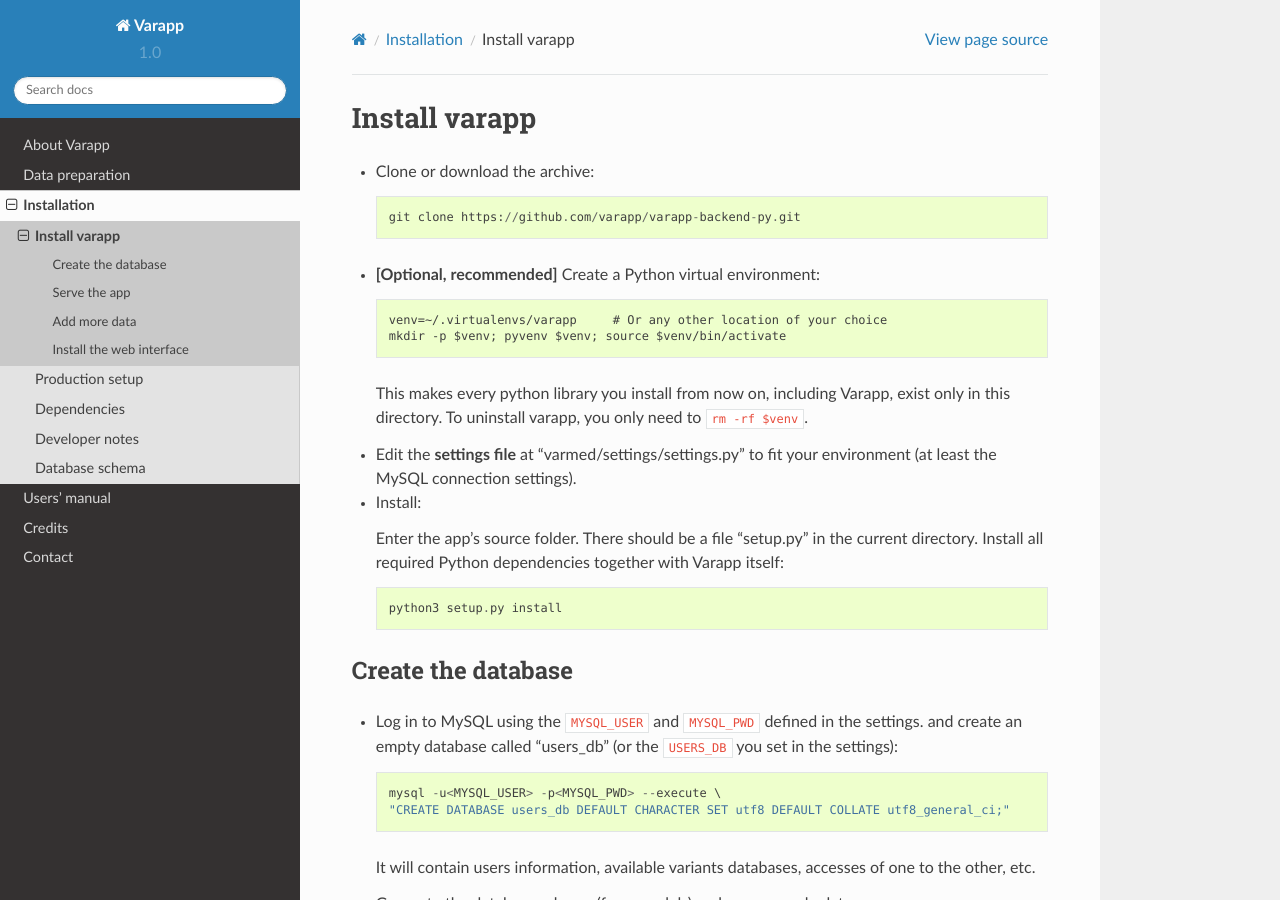
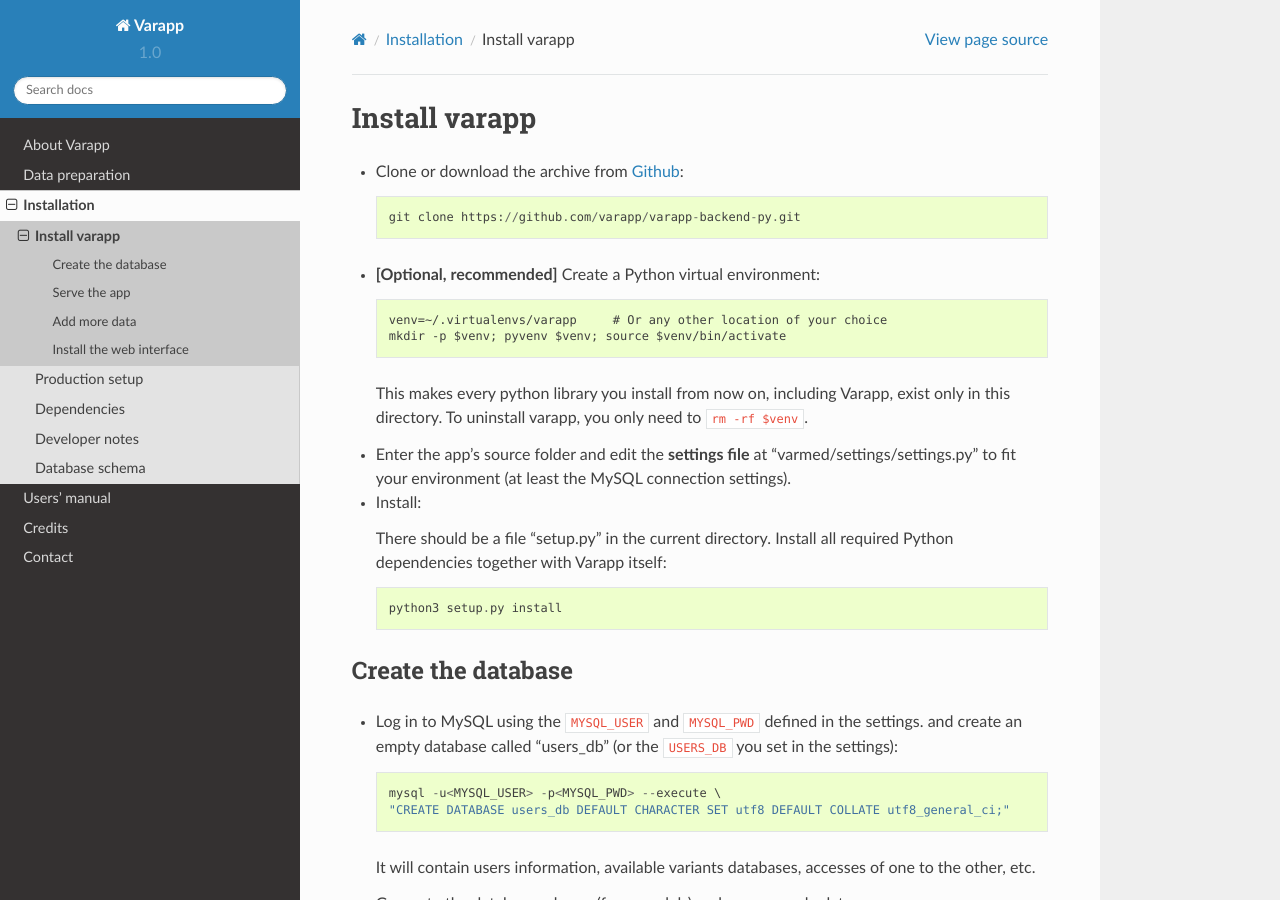
Before and after one commit to varapp/varapp-docs, a Sphinx documentation site: the page built from docs/src/deploy/backend_local.rst, in a window 1280 px wide and 900 px high. Built offline with Sphinx 7.4.7 and the Read the Docs theme 2.0.0, drawn with Linux system fonts in a browser that asks for light colours.

Commit message:
Enter source dir first to find the config file

```diff
--- a/docs/src/deploy/backend_local.rst
+++ b/docs/src/deploy/backend_local.rst
@@ -6,7 +6,7 @@
 Install varapp
 ..............
 
-* Clone or download the archive::
+* Clone or download the archive from `Github <https://github.com/varapp/varapp-backend-py>`_::
 
     git clone https://github.com/varapp/varapp-backend-py.git
 
@@ -18,12 +18,12 @@
   This makes every python library you install from now on, including Varapp, exist only in this directory.
   To uninstall varapp, you only need to ``rm -rf $venv``.
 
-* Edit the **settings file** at "varmed/settings/settings.py" to fit your environment
-  (at least the MySQL connection settings).
+* Enter the app's source folder and edit the **settings file** at "varmed/settings/settings.py"
+  to fit your environment (at least the MySQL connection settings).
 
 * Install:
 
-  Enter the app's source folder. There should be a file "setup.py" in the current directory.
+  There should be a file "setup.py" in the current directory.
   Install all required Python dependencies together with Varapp itself::
 
     python3 setup.py install
```
